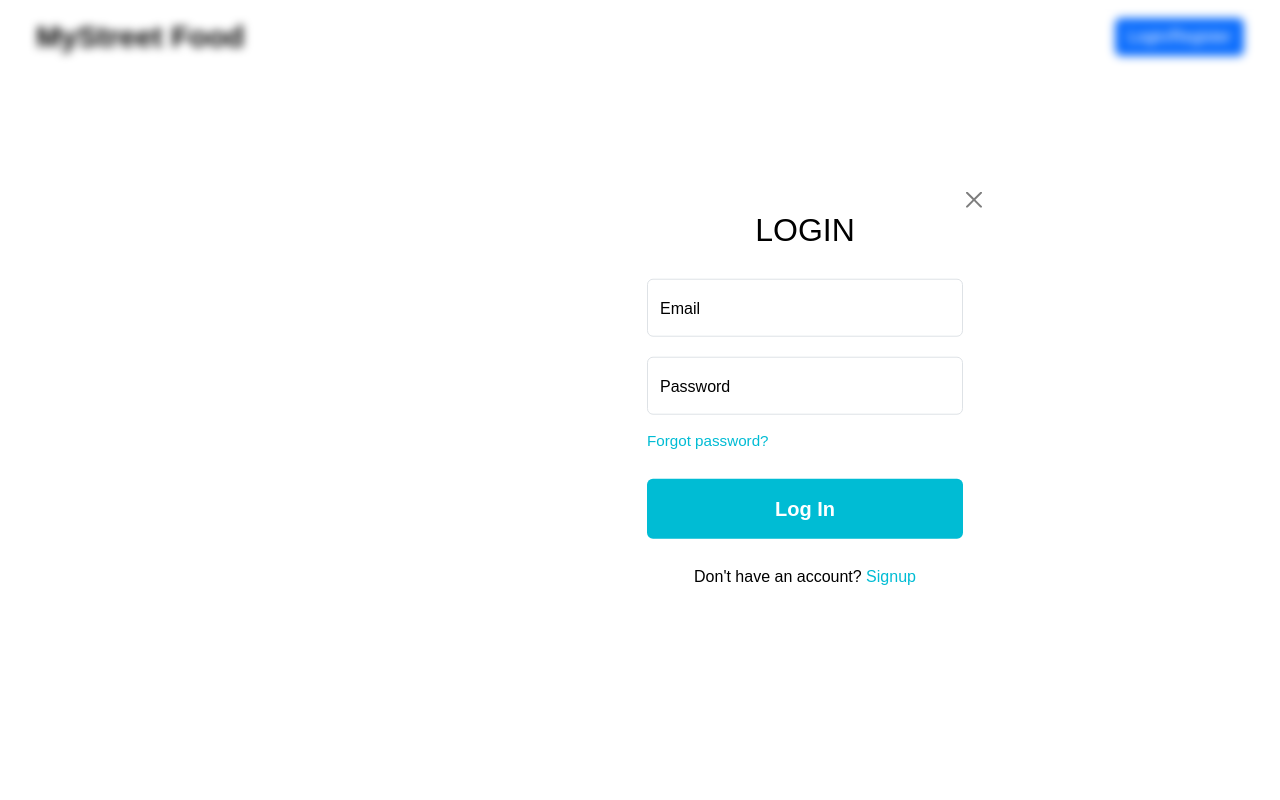
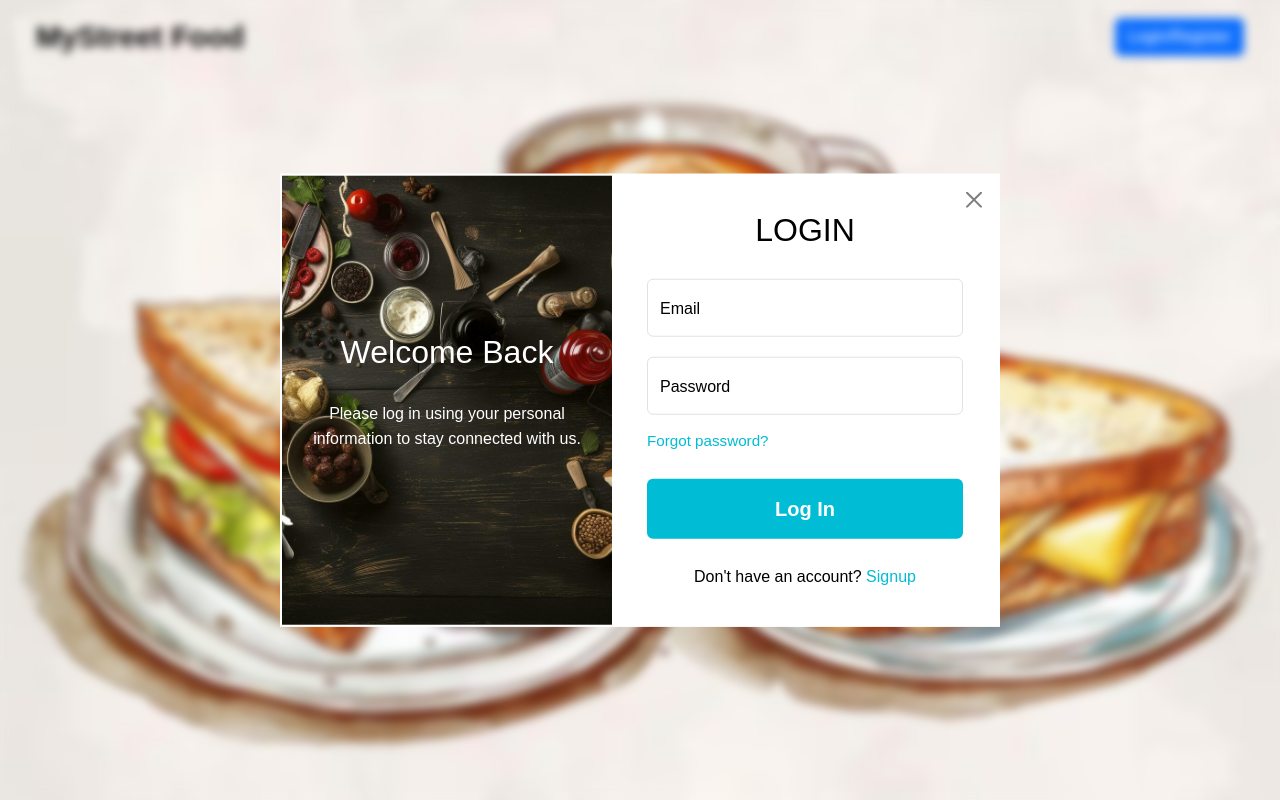
Before and after one commit to Gwyneth0401/UCCD2323_G45, a plain HTML site: page index.html in a window 1280 px wide. Drawn offline with nearby package versions, Linux system fonts and the light colour scheme; the site is published under a folder, as on GitHub Pages, so addresses that start at the root find nothing.

Commit message:
Change url in index.css from /images to ../images

```diff
--- a/styles/index.css
+++ b/styles/index.css
@@ -1,6 +1,6 @@
 body {
     height: 100vh;
-    background: url("/images/banner.png") center / cover no-repeat;
+    background: url("../images/banner.png") center / cover no-repeat;
 }
 
 header {
@@ -70,13 +70,13 @@ header {
 }
 
 .login .form-details {
-    background: url("/images/login.jpg");
+    background: url("../images/login.jpg");
     background-size: cover;
     background-position: center;
 }
 
 .signup .form-details {
-    background: url("/images/signup.jpg");
+    background: url("../images/signup.jpg");
     background-size: cover;
     background-position: center;
 }
```
